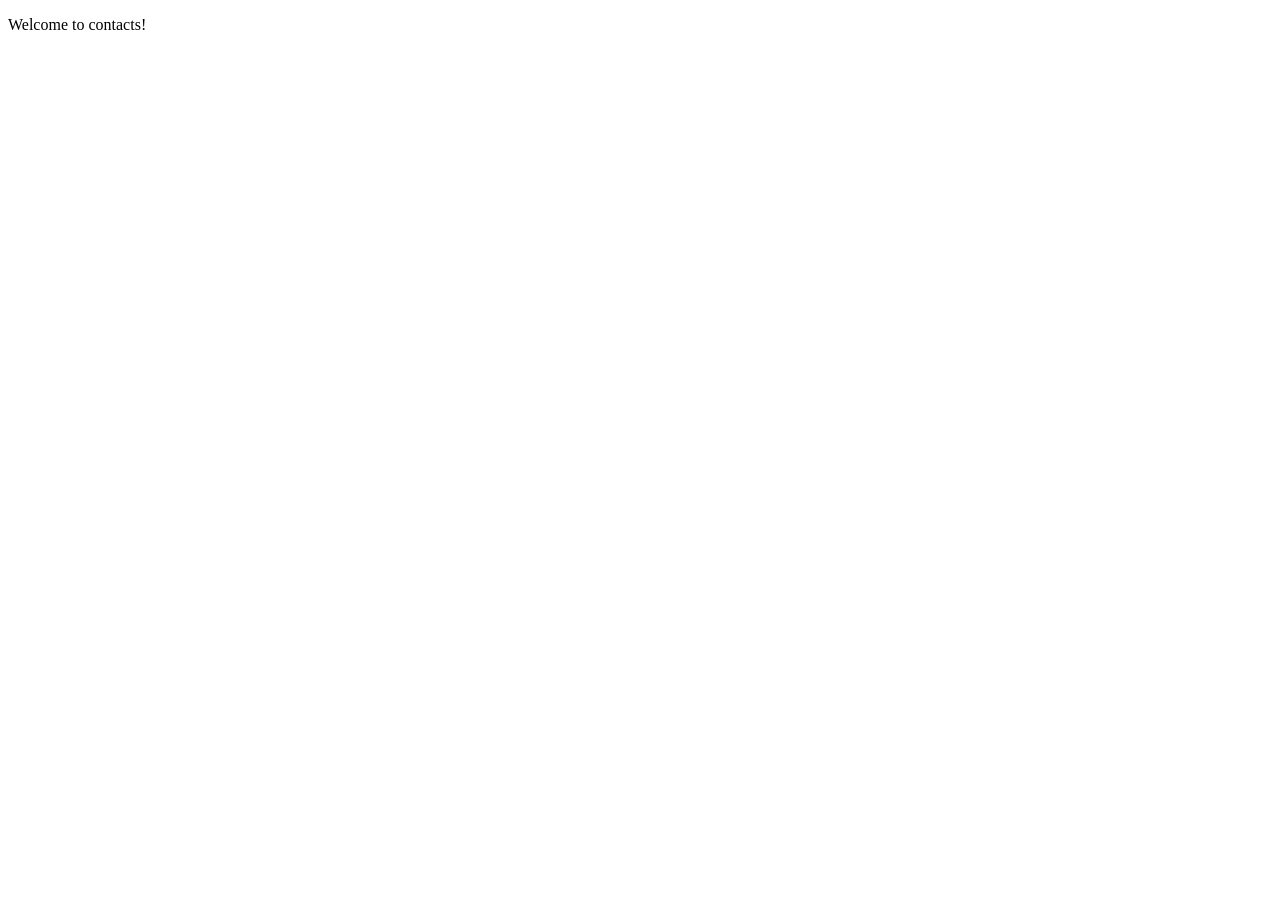
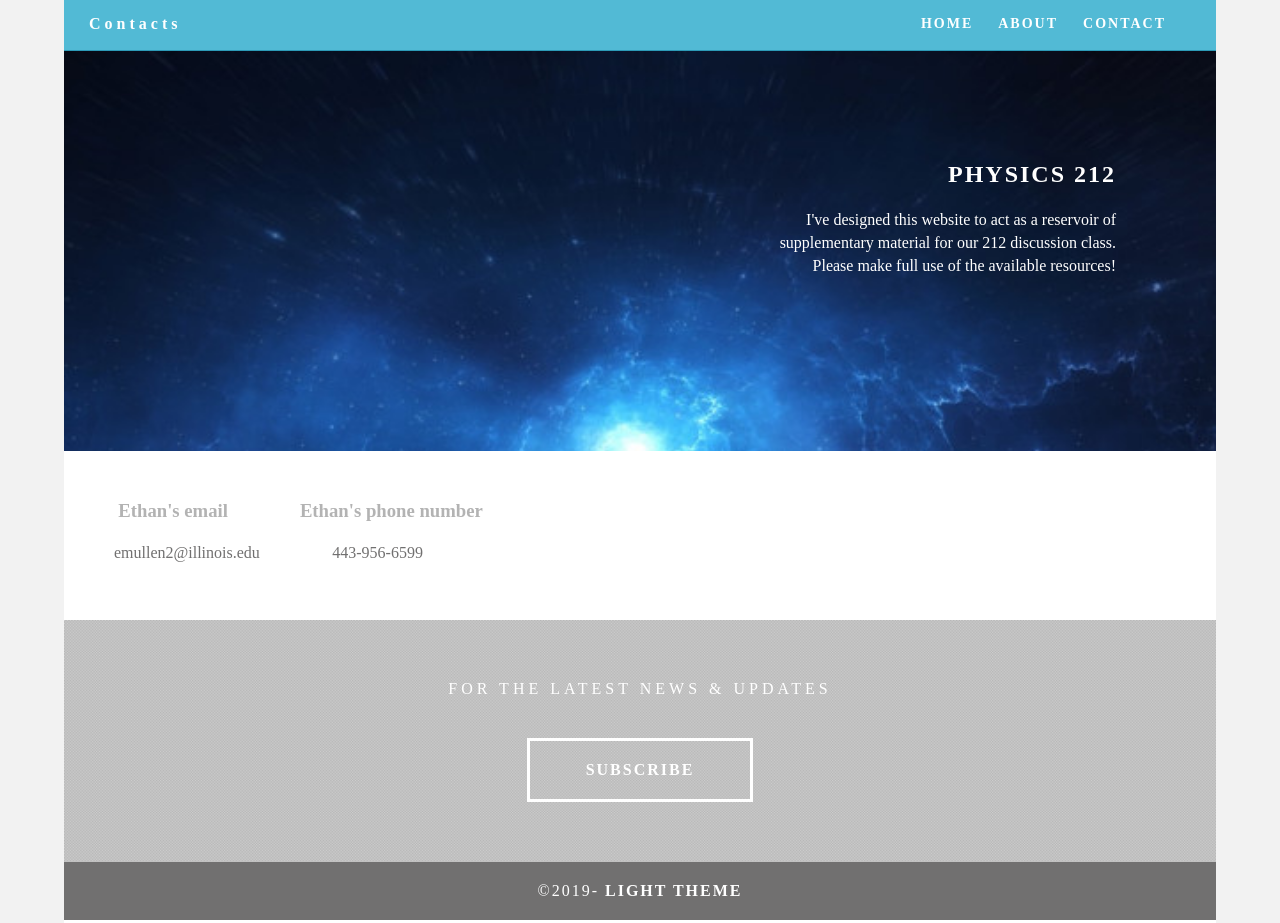
Before and after one commit to emullen98/emullen98.github.io, a plain HTML site: page contacts.html in a window 1280 px wide. Shown: the top 923 px of the page. Before the commit the page ends 800 px from the top, so only its background shows below. Drawn offline with Linux system fonts and the light colour scheme.

Commit message:
Update contacts.html

```diff
--- a/contacts.html
+++ b/contacts.html
@@ -1,10 +1,47 @@
-<!DOCTYPE html>
-<html>
-  <head>
-    <meta charset="utf-8">
-    <title>My test contacts page</title>
-  </head>
-  <body>
-    <p>Welcome to contacts!</p>
-  </body>
+<!doctype html>
+<html lang="en-US">
+<head>
+<meta charset="utf-8">
+<meta http-equiv="X-UA-Compatible" content="IE=edge">
+<meta name="viewport" content="width=device-width, initial-scale=1">
+<title>Ethan's website</title>
+<link href="css/singlePageTemplate.css" rel="stylesheet" type="text/css">
+<script>var __adobewebfontsappname__="dreamweaver"</script>
+<script src="http://use.edgefonts.net/source-sans-pro:n2:default.js" type="text/javascript"></script>
+</head>
+<body>
+<div class="container">
+  <header> <a href="">
+    <h4 class="logo">Contacts</h4>
+    </a>
+    <nav>
+      <ul>
+        <li><a href="#hero">HOME</a></li>
+        <li><a href="#about">ABOUT</a></li>
+        <li> <a href="contacts.html">CONTACT</a></li>
+      </ul>
+    </nav>
+  </header>
+  <section class="banner">
+    <h2 class="parallax">PHYSICS 212</h2>
+    <p class="parallax_description">I've designed this website to act as a reservoir of supplementary material for our 212 discussion class. Please make full use of the available resources!</p>
+  </section>
+  <footer>
+    <article class="footer_column">
+      <h3>Ethan's email</h3>
+      <p>emullen2@illinois.edu</p>
+    </article>
+    <article class="footer_column">
+      <h3>Ethan's phone number</h3>
+      <p>443-956-6599</p>
+    </article>
+  </footer>
+  <section class="footer_banner" id="contact">
+    <h2 class="hidden">Footer Banner Section </h2>
+    <p class="hero_header">FOR THE LATEST NEWS &amp; UPDATES</p>
+    <div class="button">subscribe</div>
+  </section>
+  <div class="copyright">&copy;2019- <strong>Light Theme</strong></div>
+</div>
+</body>
 </html>
```
